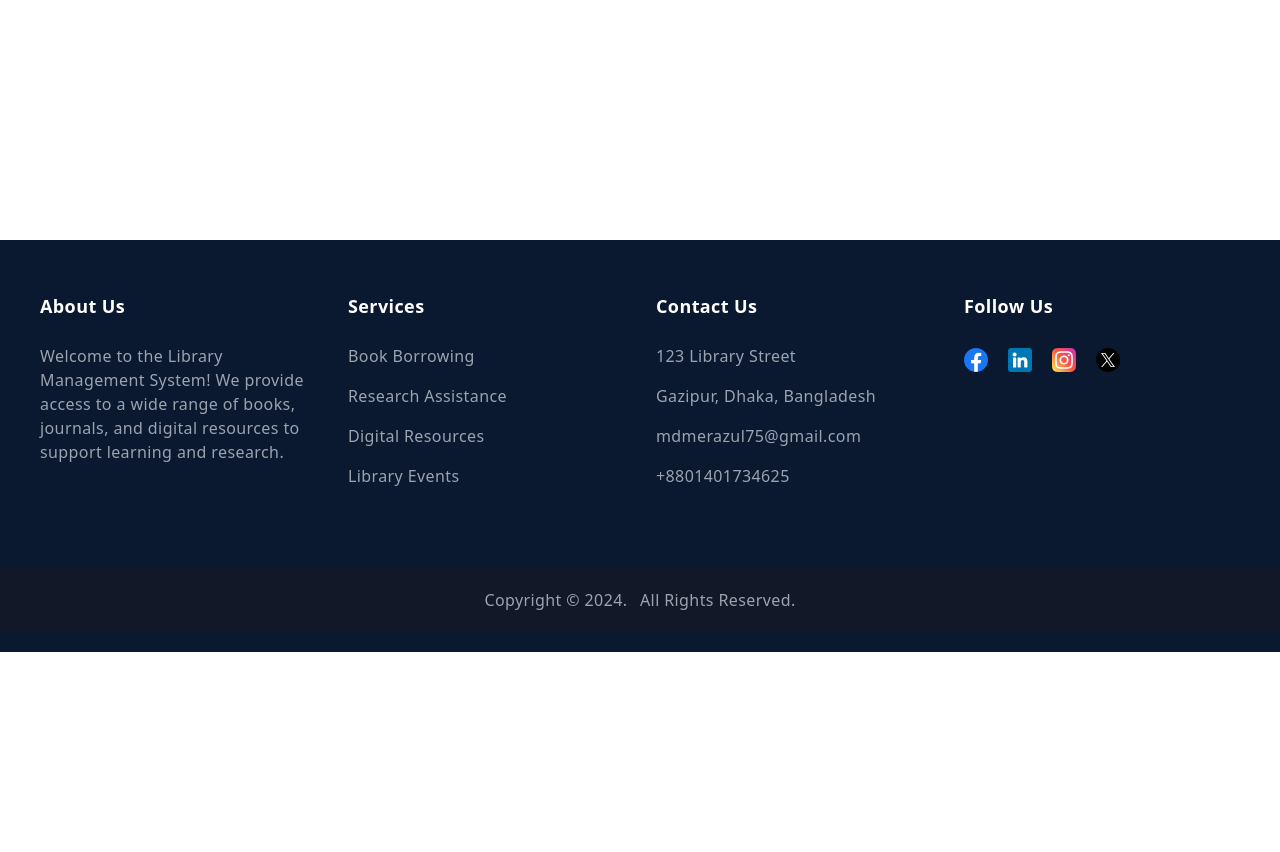
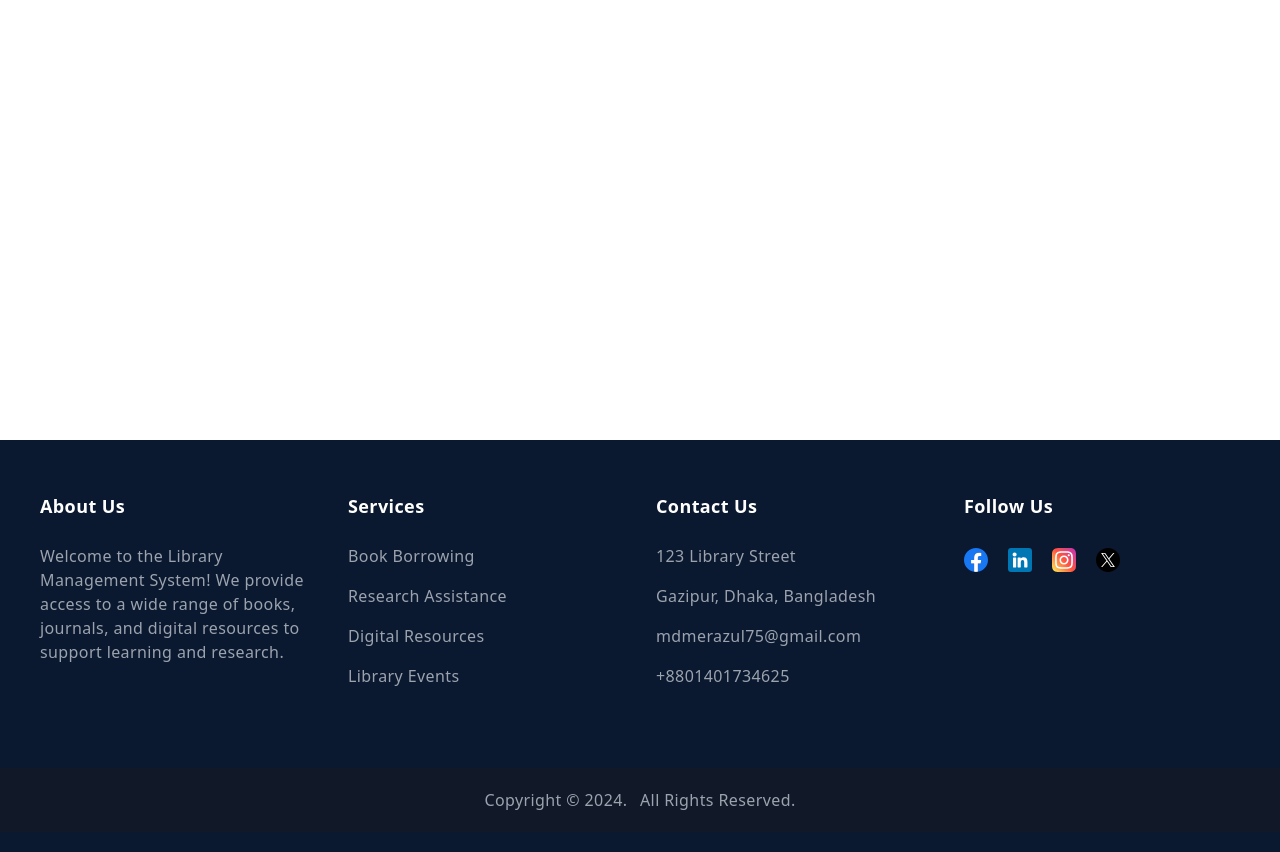
Before and after one commit to Md-Merazul-Islam/Library-Management-System, a Django app: page /user/login/ in a window 1280 px wide. Shown: the part 578-1430 px from the top of the page. Before the commit the page ends 1230 px from the top, so only its background shows below. Run offline with Django 5.2, Linux system fonts and the light colour scheme; some libraries are stand-ins or nearby versions.

Commit message:
login page

```diff
--- a/users/templates/accounts/user_login.html
+++ b/users/templates/accounts/user_login.html
@@ -6,7 +6,7 @@
 {% block head_title %}Register Page{% endblock %}
 {% block body %}
 
-<div class="flex justify-center my-6"  style="padding-bottom: 300px;">
+<div class="flex justify-center my-6"  style="padding-bottom:500px;">
     <div class="w-full lg:w-3/4 xl:w-2/3 bg-white px-3 py-4 rounded-xl">
         <h1 class="font-bold text-3xl text-center pb-5">Login</h1>
         <div class="w-full mt-10">
@@ -34,4 +34,11 @@
         </div>
     </div>
 
+
+
+
+
+
+
+
 {% endblock %}
```
